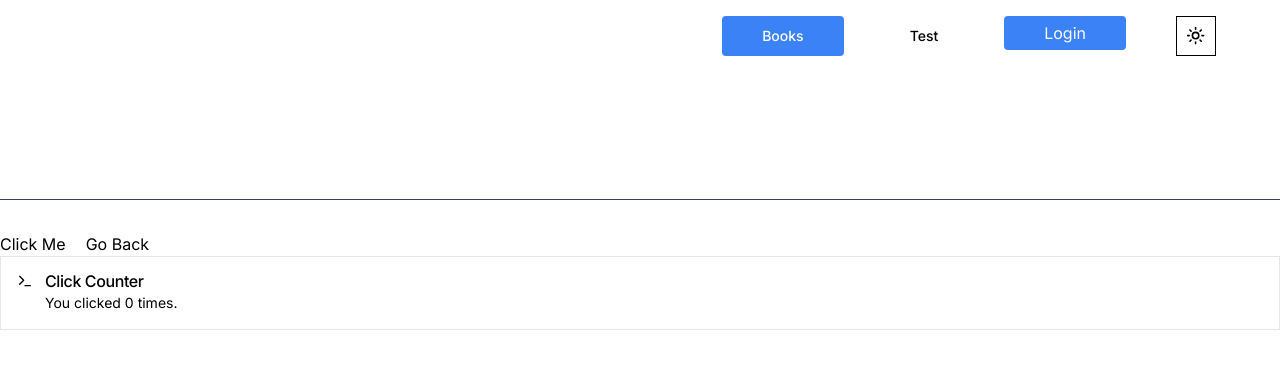
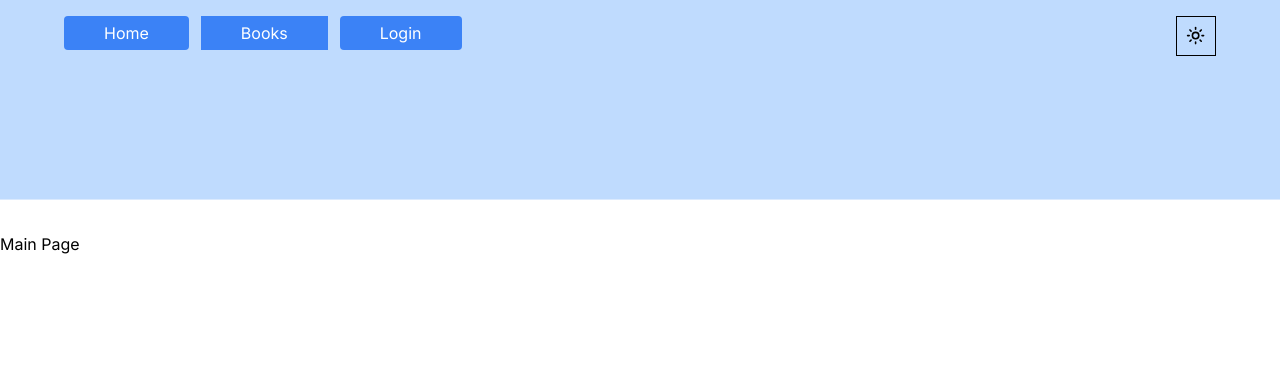
Before and after one commit to brhmkhn4/nextjs-ecommerce, a Next.js app: page / in a window 1280 px wide. Shown: the top 368 px of the page. Built offline with nearby package versions, Linux system fonts and the light colour scheme.

Commit message:
book page added

```diff
--- /dev/null
+++ b/src/app/books/[bookId]/page.tsx
@@ -0,0 +1,33 @@
+type bookData =
+  {
+    id: number,
+    name: string,
+    author: string,
+    isbn: string,
+    type: string,
+    price: number,
+    available: boolean,
+  }
+
+      async function dataFetch (id: number) {
+      let res = await fetch(`https://simple-books-api.glitch.me/books/${id}`)
+      let data = res.json()
+      return data
+      }
+
+
+type Params = {
+  params: {
+  bookId: string
+}
+}
+
+export default async function Book({params}:Params) {
+  const book_id = parseInt(params.bookId)
+  const data = await dataFetch(book_id)
+  return (
+    <div key={data.id}>
+     <h1>{data.name}</h1>
+    </div>
+  )
+}
--- a/src/app/books/page.tsx
+++ b/src/app/books/page.tsx
@@ -1,11 +1,11 @@
 import React from 'react'
 
-import Books from '@/components/books'
+import BooksCard from '@/components/booksCard'
 
 function BookPage() {
   return (
     <>
-    < Books />
+    < BooksCard />
     </>
   )
 }
--- /dev/null
+++ b/src/app/orderPlace/page.tsx
@@ -0,0 +1,10 @@
+
+function OrderPlace() {
+
+
+  return (
+    <div>page</div>
+  )
+}
+
+export default OrderPlace
--- a/src/app/page.tsx
+++ b/src/app/page.tsx
@@ -1,12 +1,12 @@
 import Image from "next/image";
-import Click from "../components/click"
-import Books from "../components/books";
+
+import Books from "../components/booksCard";
 
 
 export default function Home() {
   return (
     <>
-    <Click />
+    <h1>Main Page</h1>
   </>
   );
 }
--- a/src/components/Header.tsx
+++ b/src/components/Header.tsx
@@ -1,29 +1,46 @@
-"use client"
-import { ModeToggle } from "./ui/ModeToggle"
-import  Link  from "next/link"
-import { Button } from "./ui/button"
+"use client";
+import { ModeToggle } from "./ui/ModeToggle";
+import Link from "next/link";
+import { Button } from "./ui/button";
 
 export default function Header() {
-
-  interface IbooksData  {
-    id: number,
-    name: string,
-    type: string,
-    available: boolean
-  } []
+  interface IbooksData {
+    id: number;
+    name: string;
+    type: string;
+    available: boolean;
+  }
+  [];
 
   let booksData: IbooksData;
 
-    return (
-    <div className="z-50 flex mx-auto h-[200px] border-b border-gray-00 dark: border-gray-700 px-16 py-4 mb-8 justify-end gap-[50px] items-start">
-        <Button className="bg-blue-500 text-white px-[40px] py-[5px] rounded hover:bg-blue-300 " onClick={async ()=> {
-                   }}>Books</Button>
+  return (
+    <div className="bg-blue-200 z-50 flex mx-auto h-[200px] border-b border-blue-100 dark:border-gray-700 px-16 py-4 mb-8 justify-between gap-[50px] items-start">
+      <div className="flex justify-between gap-3">
+        <Link
+          className="bg-blue-500 text-white px-[40px] py-[5px] rounded hover:bg-blue-400 hover:text-black "
+          href="/"
+        >
+          Home
+        </Link>
 
-        <Button variant="destructive"> Test </Button>
+        <Link
+          className="bg-blue-500 text-white px-[40px] py-[5px] roundedhover:bg-blue-400 hover:text-black "
+          href="/books"
+        >
+          Books
+        </Link>
 
-        <Link href="/login" className="bg-blue-500 text-white px-[40px] py-[5px] rounded hover:bg-blue-300 " >Login</Link>
-        < ModeToggle />
+        <Link
+          href="/login"
+          className="bg-blue-500 text-white px-[40px] py-[5px] rounded hover:bg-blue-400 hover:text-black "
+        >
+          Login
+        </Link>
       </div>
-
-  )
+      <div>
+        <ModeToggle />
+      </div>
+    </div>
+  );
 }
--- a/src/components/books.tsx
+++ b/src/components/booksCard.tsx
@@ -8,6 +8,7 @@ import {
     CardHeader,
     CardTitle,
   } from "@/components/ui/card"
+import Link from 'next/link';
 
   interface IBook {
     id: number,
@@ -16,39 +17,43 @@ import {
     available: boolean
   }
 
-  const Books = async () => {
+  const BooksCard = async () => {
 
     let data = await fetch("https://simple-books-api.glitch.me/books");
     let bookData: IBook[] = await data.json();
 
 
-  return(<div className="grid grid-flow-col grid-cols-3 gap-4">
+  return(<div className="grid grid-cols-3 gap-5 p-5 justify-center items-center">
             {bookData.map((book)=>{
+              let stock: string = "";
+
+              if (book.available === true) {
+                stock = "Yes"
+              } else { stock = "Not Available"}
               return(
                 <div>
-                  <div key={book.id}>
+                  <Link href={`/books/${book.id}`}>
+                  <div className="bg-blue-200 shadow-sm hover:shadow-md border-opacity-40 border-green-500  hover:bg-blue-300 mx-[40px] " key={book.id} >
+
                       <Card>
                       <CardHeader>
-                      <CardTitle>{book.name}</CardTitle>
-                      <CardDescription>{book.type}</CardDescription>
+                      <CardTitle>Name: {book.name}</CardTitle>
+                      <CardDescription>Type: {book.type}</CardDescription>
                       </CardHeader>
                       <CardContent>
-                      <p>{book.available}</p>
+                      <p>Available: {stock}</p>
                       </CardContent>
                       <CardFooter>
                       <p>Card Footer</p>
                       </CardFooter>
                       </Card>
                   </div>
+                  </Link>
                 </div>)
             })}
             </div>
           )
+      };
 
 
-  }
-
-
-
-
-export default Books;
+export default BooksCard;
--- a/src/components/click.tsx
+++ /dev/null
@@ -1,32 +0,0 @@
-"use client"
-
-import {useState } from "react";
-import { Button} from "@/components/ui/button"
-import { Alert, AlertDescription, AlertTitle } from "@/components/ui/alert"
-import { Terminal } from "lucide-react"
-
-
-export default function Click() {
-    const [click, setClick] = useState(0);
-    return (
-      <>
-      <div className= "flex justify-start gap-[20px]">
-        <button onClick={()=> {
-          setClick(click + 1)
-        }}>Click Me</button>
-
-        <button onClick={
-          ()=> (click === 0 ? setClick(0) : setClick(click -1))
-          }>
-          Go Back</button>
-        </div>
-      <Alert>
-          <Terminal className="h-4 w-4" />
-          <AlertTitle>Click Counter</AlertTitle>
-          <AlertDescription>
-            You clicked {click} times.
-          </AlertDescription>
-        </Alert>
-        </>
-    );
-  }
```
Also changed, not shown: src/components/orderButton.tsx (added, +11 -0 lines), src/action/placeOrder.ts (added).
